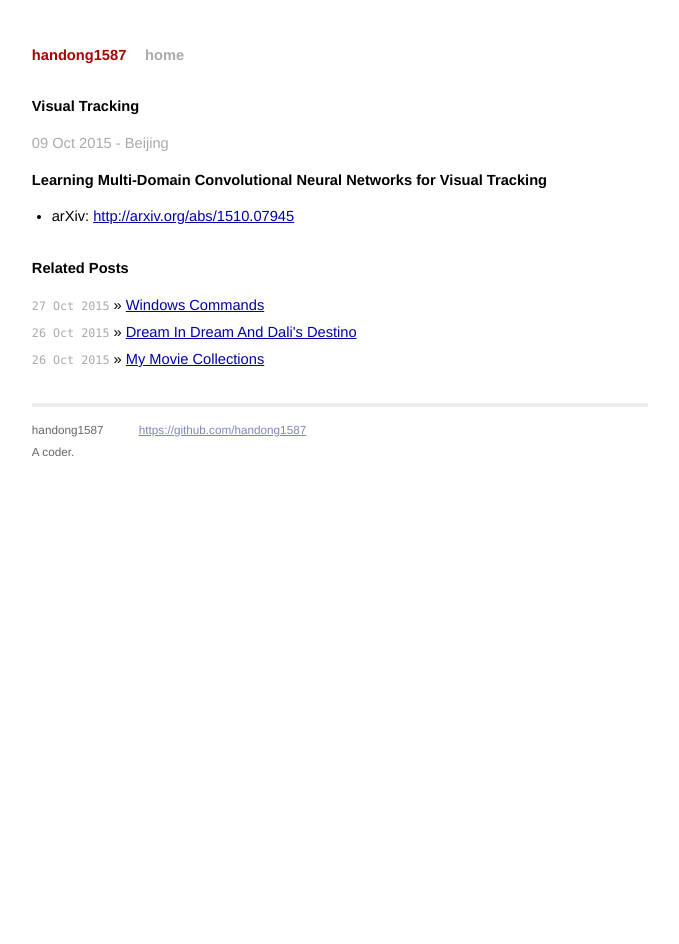
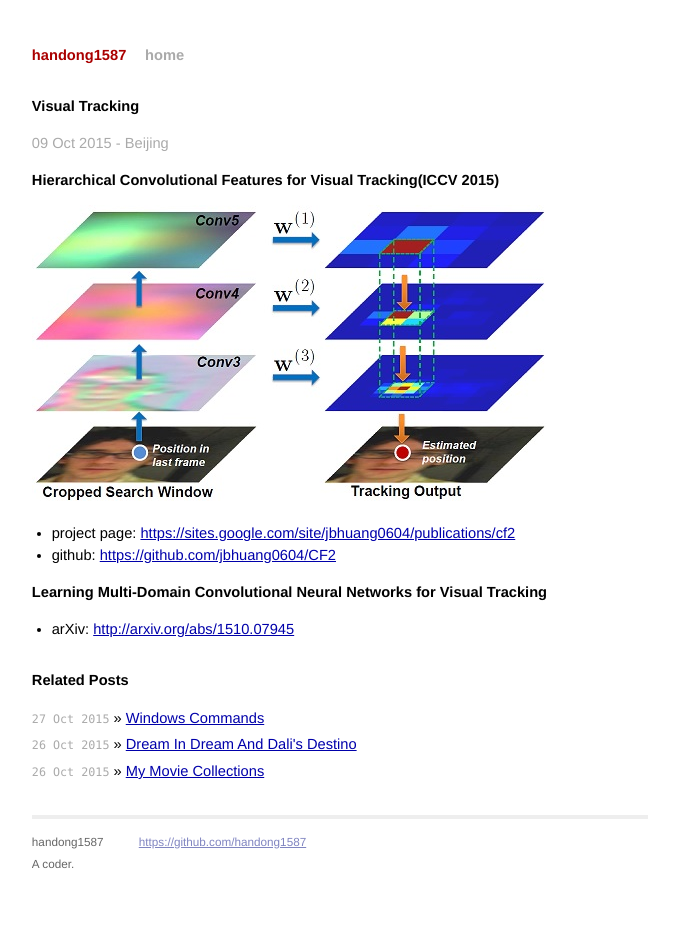
Before and after one commit to handong1587/handong1587.github.io, a Jekyll site: the page built from _posts/deep_learning/2015-10-09-visual-tracking.md, in a window 1280 px wide. Shown: the whole page, without its empty margins (300-979 px from the left). Built offline with Jekyll 4.4.1, drawn with Linux system fonts in a browser that asks for light colours; Markdown is read by kramdown in place of the engine named in the settings; comment, search, counter and statistics services are not loaded.

Commit message:
updade visual_tracking.md

```diff
--- a/_posts/deep_learning/2015-10-09-visual-tracking.md
+++ b/_posts/deep_learning/2015-10-09-visual-tracking.md
@@ -9,6 +9,13 @@ title: Visual Tracking
 
 <p class="meta">09 Oct 2015 - Beijing</p>
 
+**Hierarchical Convolutional Features for Visual Tracking(ICCV 2015)**
+
+<img src="/assets/visual-tracking/Hierarchical_Convolutional_Features_for_Visual_Tracking_teaser.jpg"/>
+
+- project page: [https://sites.google.com/site/jbhuang0604/publications/cf2](https://sites.google.com/site/jbhuang0604/publications/cf2)
+- github: [https://github.com/jbhuang0604/CF2](https://github.com/jbhuang0604/CF2)
+
 **Learning Multi-Domain Convolutional Neural Networks for Visual Tracking**
 
 - arXiv: [http://arxiv.org/abs/1510.07945](http://arxiv.org/abs/1510.07945)
```
Also changed, not shown: assets/visual-tracking/Hierarchical_Convolutional_Features_for_Visual_Tracking_teaser.jpg (added).
